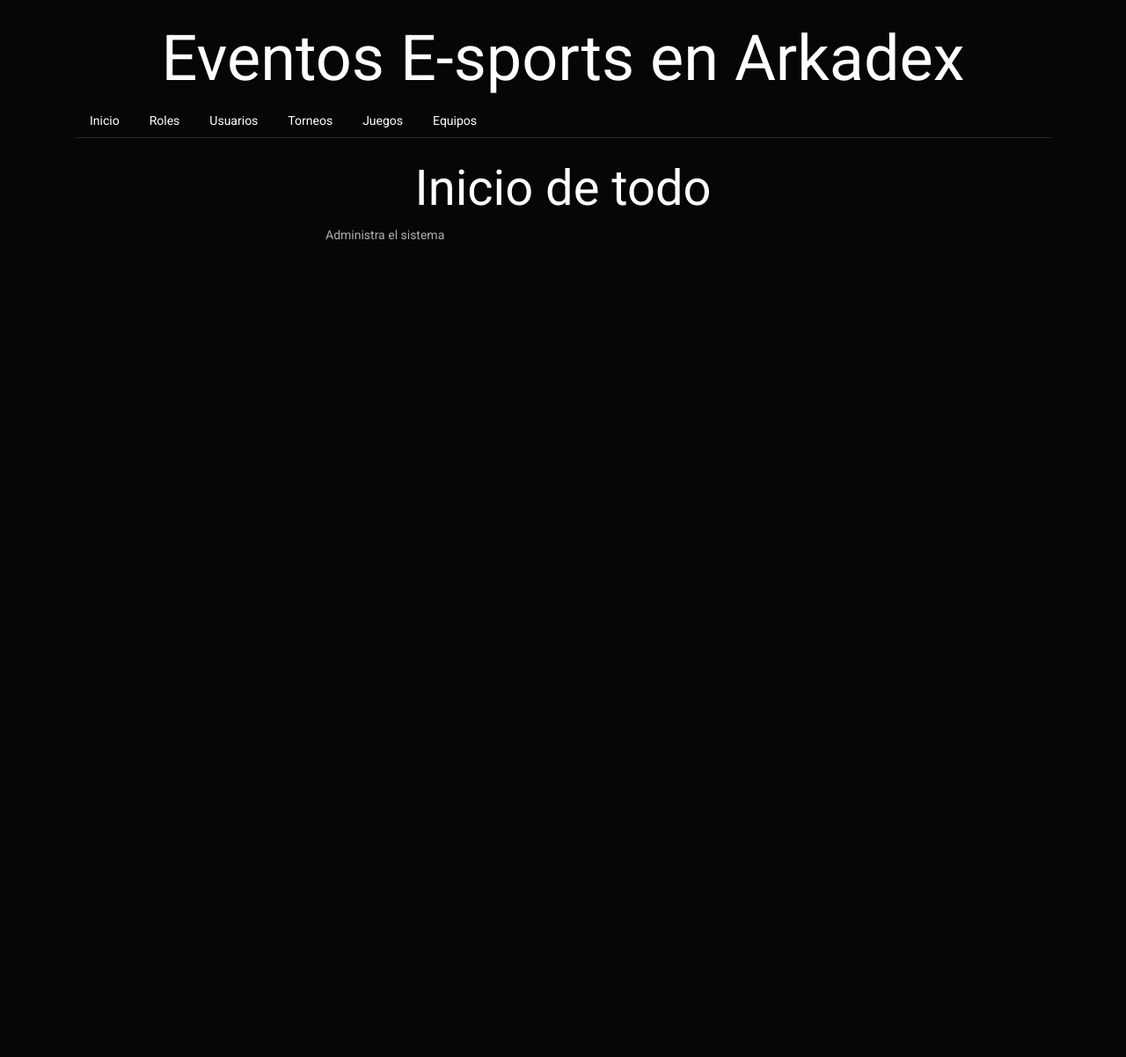
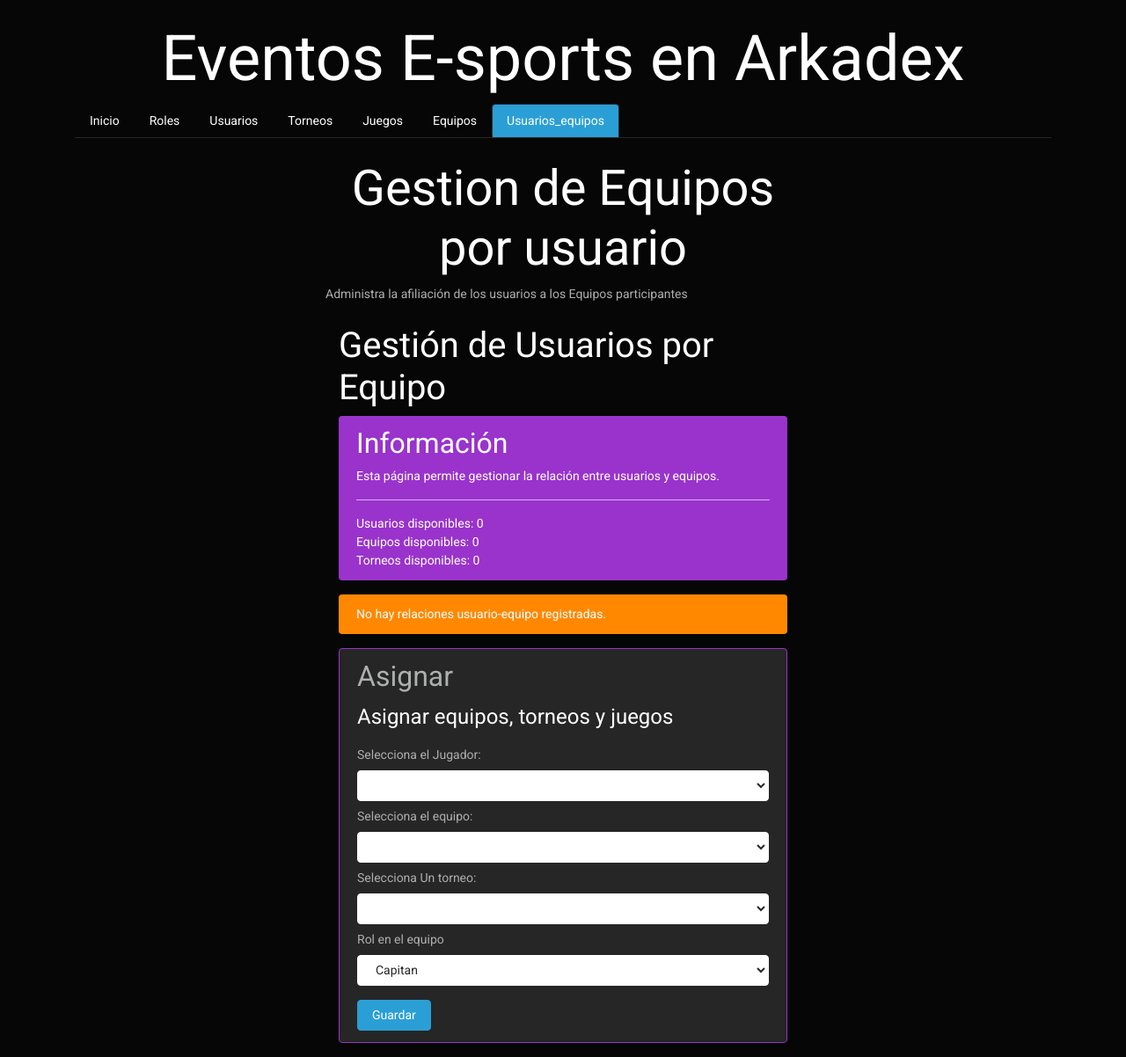
Before and after one commit to ches2409/arkadexVF, a Flask app: page /usuEquipos in a window 1280 px wide. Shown: the whole page at 88% size. Before the commit the page ends 273 px from the top, so only its background shows below. Run offline with Flask 3, Linux system fonts and the light colour scheme; lists and menus that the app fills with data are empty; some libraries are stand-ins or nearby versions; some web fonts are replaced.

Commit message:
feat(usuarios_equipos): agrega gestión de afiliación de usuarios a equipos

```diff
--- a/db.py
+++ b/db.py
@@ -12,5 +12,5 @@ class Base(DeclarativeBase):
     pass
 
 def init_db():
-    Base.metadata.drop_all(bind=engine, checkfirst=True)
+    # Base.metadata.drop_all(bind=engine, checkfirst=True)
     Base.metadata.create_all(bind=engine)
--- a/enums/paginas.py
+++ b/enums/paginas.py
@@ -7,6 +7,7 @@ class PaginaSitio(enum.Enum):
     torneos="torneos"
     juegos="juegos"
     equipos="equipos"
+    usuarios_equipos="Afiliacion"
 
 class RefPagina(enum.Enum):
     inicio="inicio.inicio"
@@ -14,3 +15,5 @@ class RefPagina(enum.Enum):
     usuarios="usuarios.usuarios"
     torneos="torneos.torneos"
     juegos="juegos.juegos"
+    equipos="equipos.equipos"
+    usuarios_equipos="usuEquipos.usuEquipos"
--- a/main.py
+++ b/main.py
@@ -10,6 +10,8 @@ from routes.roles import roles_bp
 from routes.usuarios import usuarios_bp
 from routes.torneos import torneos_bp
 from routes.juegos import juegos_bp
+from routes.usuarios_equipos import usuEquipo_bp
+
 from routes.auth import auth_bp
 from routes.ejemplos_flash import ejemplos_flash_bp
 
@@ -25,6 +27,7 @@ app.register_blueprint(usuarios_bp)
 app.register_blueprint(torneos_bp)
 app.register_blueprint(juegos_bp)
 app.register_blueprint(equipos_bp)
+app.register_blueprint(usuEquipo_bp)
 app.register_blueprint(auth_bp)
 app.register_blueprint(ejemplos_flash_bp)
 
--- a/models/usuarios_equipos.py
+++ b/models/usuarios_equipos.py
@@ -10,10 +10,6 @@ from enums.tipos import RolEquipo, TipoTorneo
 # Crea la tabla de asociacion o tabla de union entre Usuarios y Equipos
 class UsuarioEquipo(Base):
     __tablename__ = 'usuarios_equipos'
-    # __table_args__ = {
-    #     'sqlite_autoincrement': True,
-    #     'comment':'Tabla de usuariose con su respectivo equipo'
-    # }
 
     usuario_id:Mapped[int] = mapped_column(
         ForeignKey('usuarios.id_usuario'),
--- a/routes/equipos.py
+++ b/routes/equipos.py
@@ -1,7 +1,7 @@
 from flask import Blueprint, render_template, request, redirect, url_for, flash
 
 import db
-from enums.paginas import PaginaSitio
+from enums.paginas import PaginaSitio, RefPagina
 from enums.tipos import EstadoEquipo
 from models.equipos import Equipo
 from services import equipo_service
@@ -18,6 +18,7 @@ def equipos(indice=6):
     return render_template('equipos.html',
                            indice=indice,
                            paginas_enum=PaginaSitio,
+                           referencia_enum=RefPagina,
                            estado_enum=EstadoEquipo,
                            equipos=todos_los_equipos,
                            )
--- a/routes/roles.py
+++ b/routes/roles.py
@@ -5,7 +5,7 @@ import db
 from models.roles import Rol
 from models.usuarios import Usuario
 from enums.tipos import RolUsuario
-from enums.paginas import PaginaSitio
+from enums.paginas import PaginaSitio, RefPagina
 from services import rol_service
 
 # Crear el blueprint
@@ -21,6 +21,7 @@ def roles(indice=2):
     return render_template('roles.html',
                            indice=indice,
                            paginas_enum=PaginaSitio,
+                           referencia_enum=RefPagina,
                            roles=todos_los_roles,
                            roles_enum=RolUsuario
                            )
--- /dev/null
+++ b/routes/usuarios_equipos.py
@@ -0,0 +1,47 @@
+from flask import Blueprint, render_template, request, flash, redirect, url_for
+
+from enums.paginas import PaginaSitio, RefPagina
+from enums.tipos import RolEquipo
+
+from services import usuario_equipo_service
+
+usuEquipo_bp=Blueprint('usuEquipos',__name__)
+
+@usuEquipo_bp.route('/usuEquipos')
+@usuEquipo_bp.route('/usuEquipos/<indice>')
+def usuEquipos(indice=7):
+    todos_equipos=usuario_equipo_service.obtener_todos_equipos()
+    todos_usuarios=usuario_equipo_service.obtener_todos_usuarios()
+    todos_torneos=usuario_equipo_service.obtener_todos_torneos()
+    usuarios_equipos=usuario_equipo_service.obtener_todos_usuarios_equipos()
+    rol_equipos_enum=RolEquipo
+    return render_template('usuarios_equipos.html',
+                           indice=indice,
+                           paginas_enum=PaginaSitio,
+                           referencia_enum=RefPagina,
+                           usuarios=todos_usuarios,
+                           equipos=todos_equipos,
+                           torneos=todos_torneos,
+                           usuarios_equipos=usuarios_equipos,
+                           roles=rol_equipos_enum
+    )
+
+@usuEquipo_bp.route('/afiliar-usuario-equipo', methods=['POST'])
+def afiliar_usuario_equipo():
+    id_usuario = request.form['contenido_seleccion_jugador']
+    id_equipo = request.form['contenido_seleccion_equipo']
+    id_torneo = request.form['contenido_seleccion_torneo']
+    rol_equipo = request.form['contenido_rol_equipo']
+
+    try:
+        usuario_equipo_service.afiliar_usuario_equipo(
+            usuario_id=id_usuario,
+            equipo_id=id_equipo,
+            torneo_id=id_torneo,
+            rol_equipo=rol_equipo
+        )
+        flash('Usuario equipo creado exitosamente!', 'success')
+    except ValueError as e:
+        flash(f'Error al crear usuario equipo: {str(e)}', 'danger')
+
+    return redirect(url_for('usuEquipos.usuEquipos'))
--- /dev/null
+++ b/services/usuario_equipo_service.py
@@ -0,0 +1,59 @@
+from models.equipos import Equipo
+from models.usuarios import Usuario
+from models.torneos import Torneo
+from models.usuarios_equipos import UsuarioEquipo
+
+import db
+
+def obtener_todos_equipos():
+    return db.session.query(Equipo).all()
+
+def obtener_todos_usuarios_equipos():
+    return db.session.query(
+        UsuarioEquipo,
+        Usuario.nombre_usuario,
+        Equipo.nombre_equipo,
+        Torneo.nombre_torneo,
+        UsuarioEquipo.rol_equipo
+    ).join(
+        Usuario, UsuarioEquipo.usuario_id == Usuario.id_usuario
+    ).join(
+        Equipo, UsuarioEquipo.equipo_id == Equipo.id_equipo
+    ).join(
+        Torneo, UsuarioEquipo.torneo_id == Torneo.id_torneo
+    ).all()
+
+def obtener_todos_usuarios():
+    return db.session.query(Usuario).all()
+
+def obtener_todos_torneos():
+    return db.session.query(Torneo).all()
+
+def afiliar_usuario_equipo(
+    usuario_id: int,
+    equipo_id: int,
+    torneo_id: int,
+    rol_equipo: str
+):
+    # Verificar si la afiliación ya existe
+    afiliacion_existente = db.session.query(UsuarioEquipo).filter_by(
+        usuario_id=usuario_id,
+        equipo_id=equipo_id,
+        torneo_id=torneo_id
+    ).first()
+
+    if afiliacion_existente:
+        raise ValueError("El usuario ya está afiliado a este equipo en el torneo")
+
+    # Crear nueva afiliación
+    nueva_afiliacion = UsuarioEquipo(
+        usuario_id=usuario_id,
+        equipo_id=equipo_id,
+        torneo_id=torneo_id,
+        rol_equipo=rol_equipo
+    )
+
+    db.session.add(nueva_afiliacion)
+    db.session.commit()
+
+    return nueva_afiliacion
--- a/templates/layout.html
+++ b/templates/layout.html
@@ -44,7 +44,7 @@
                            role="tab"
                            class="nav-link {% if indice == loop.index %}active{% endif %}"
                            id="{{ pagina.name }}-tab"
-                           href="{{ url_for(pagina.name + '.' + pagina.name) }}">
+                           href="{{ url_for(referencia_enum[pagina.name].value) }}">
                             {{ pagina.name | capitalize}}
                         </a>
                     </li>
--- /dev/null
+++ b/templates/usuarios_equipos.html
@@ -0,0 +1,143 @@
+{% extends "layout.html" %}
+
+{% block title %}
+	Equipos por usuario
+{% endblock %}
+
+{% block fadeTab %}show active{% endblock %}
+
+{% block idPane %}usuEquipos-tab-pane{% endblock %}
+
+{% block idTab %}usuEquipos-tab{% endblock %}
+
+{% block subtitle %}
+	Gestion de Equipos por usuario
+{% endblock %}
+
+{% block intro %}
+	Administra la afiliación de los usuarios a los Equipos participantes
+{% endblock %}
+
+{% block content %}
+<div class="container mt-4">
+    <div class="row">
+        <div class="col-12">
+            <h3>Gestión de Usuarios por Equipo</h3>
+
+            <!-- Aquí puedes agregar el contenido específico para la gestión de usuarios_equipos -->
+            <div class="alert alert-info" role="alert">
+                <h4 class="alert-heading">Información</h4>
+                <p>Esta página permite gestionar la relación entre usuarios y equipos.</p>
+                <hr>
+                <p class="mb-0">Usuarios disponibles: {{ usuarios|length if usuarios else 0 }}</p>
+                <p class="mb-0">Equipos disponibles: {{ equipos|length if equipos else 0 }}</p>
+                <p class="mb-0">Torneos disponibles: {{ torneos|length if torneos else 0 }}</p>
+            </div>
+
+            <!-- Tabla de usuarios_equipos -->
+            {% if usuarios_equipos %}
+            <div class="table-responsive">
+                <table class="table table-striped table-hover">
+
+                    <thead class="table-dark">
+                        <tr>
+                            <th>Usuario</th>
+                            <th>Equipo</th>
+                            <th>Torneo</th>
+                            <th>Rol en Equipo</th>
+                        </tr>
+                    </thead>
+
+                    <tbody>
+                        {% for usuario_equipo in usuarios_equipos %}
+                        <tr>
+                            <td>{{ usuario_equipo.nombre_usuario }}</td>
+                            <td>{{ usuario_equipo.nombre_equipo }}</td>
+                            <td>{{ usuario_equipo.nombre_torneo }}</td>
+{#                            mostrar el rol que desempeña el jugador en el equipo#}
+                            <td>{{ usuario_equipo.rol_equipo.value|capitalize if usuario_equipo.rol_equipo else 'N/A' }}</td>
+
+{#                            <td>{{ usuario_equipo.rol_equipo.value if usuario_equipo.rol_equipo else 'N/A' }}</td>#}
+                        </tr>
+                        {% endfor %}
+
+
+
+                    </tbody>
+
+                </table>
+            </div>
+            {% else %}
+            <div class="alert alert-warning" role="alert">
+                No hay relaciones usuario-equipo registradas.
+            </div>
+            {% endif %}
+        </div>
+    </div>
+
+    <div class="card border-info mb-3" style="max-width: 40rem;">
+        <div class="card-header">
+            <h4>Asignar</h4>
+            <form action="{{ url_for('usuEquipos.afiliar_usuario_equipo') }}" method="post">
+                <fieldset>
+                    <legend>
+                        Asignar equipos, torneos y juegos
+                    </legend>
+
+
+                    <div>
+                        <label class="col-form-label mt4">Selecciona el Jugador: </label>
+                        <select name="contenido_seleccion_jugador" class="form-control">
+                            {% for usuario in usuarios %}
+                                <option value="{{ usuario.id_usuario }}">{{ usuario.nombre_usuario|capitalize }}</option>
+                            {% endfor %}
+                        </select>
+                    </div>
+
+
+                    <div>
+                        <label class="col-form-label mt4">Selecciona el equipo: </label>
+                        <select name="contenido_seleccion_equipo" class="form-control">
+                            {% for equipo in equipos %}
+                                <option value="{{ equipo.id_equipo }}">{{ equipo.nombre_equipo|capitalize }}</option>
+                            {% endfor %}
+                        </select>
+                    </div>
+
+
+                    <div>
+                        <label class="col-form-label mt4">Selecciona Un torneo: </label>
+                        <select name="contenido_seleccion_torneo" class="form-control">
+                            {% for torneo in torneos %}
+                                <option value="{{ torneo.id_torneo }}">{{ torneo.nombre_torneo|capitalize }}</option>
+                            {% endfor %}
+                        </select>
+                    </div>
+
+
+
+                    <div>
+                        <label class="col-form-label mt4">Rol en el equipo</label>
+
+                        <select name="contenido_rol_equipo" class="form-control">
+                            {% for rol in roles %}
+                                <option value="{{ rol.name }}">{{ rol.value|capitalize }}</option>
+                            {% endfor %}
+                        </select>
+                    </div>
+
+
+
+                </fieldset>
+
+                <button type="submit" class="btn btn-primary mt-3">Guardar</button>
+
+            </form>
+        </div>
+
+
+    </div>
+
+
+</div>
+{% endblock %}
```
